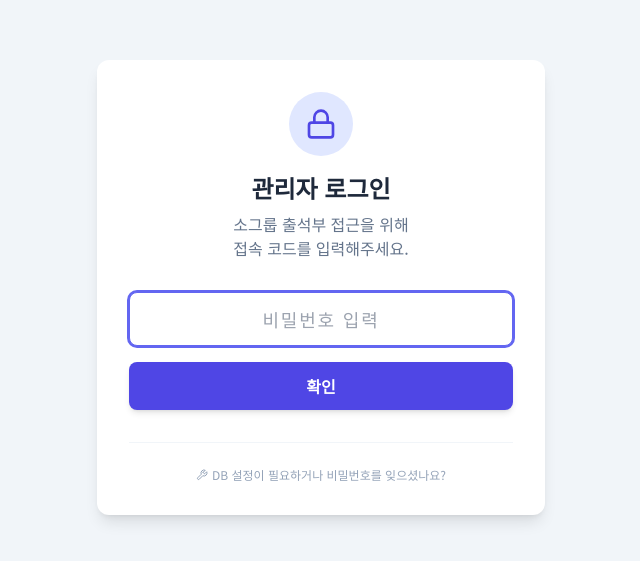
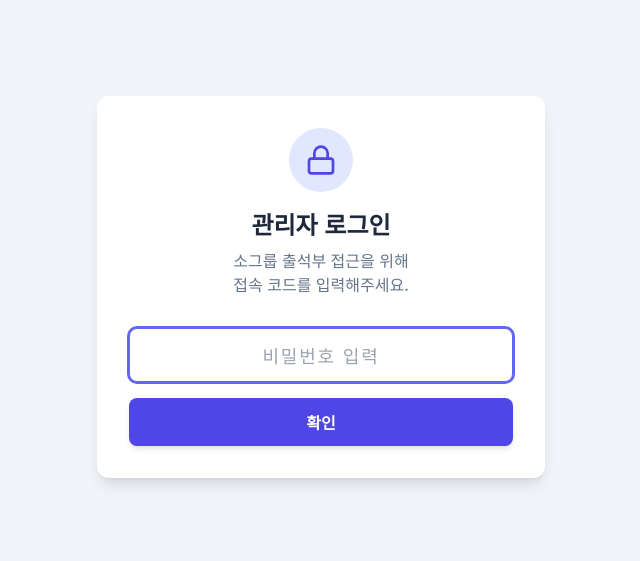
Before and after one commit to 0929smj/chun2, a React (Vite) app: page / in a window 1280 px wide. Shown: the part 113-674 px from the top of the page, without its empty margins (319-959 px from the left). Built offline with nearby package versions, Linux system fonts and the light colour scheme; no server answers.

Commit message:
feat: Remove mock data debugging button
Removes the developer-facing button that allowed bypassing authentication and loading mock data. This is no longer needed in production and could be a security concern.

```diff
--- a/App.tsx
+++ b/App.tsx
@@ -9,7 +9,7 @@ import IndividualProfile from './components/IndividualProfile';
 import { INITIAL_MEMBERS, INITIAL_ATTENDANCE, INITIAL_PRAYER_RECORDS, INITIAL_MEETING_STATUS } from './services/mockData';
 import { fetchSheetData, sendAction, getScriptUrl } from './services/sheetService';
 import { Member, AttendanceRecord, PrayerRecord, AttendanceType, MeetingStatus } from './types';
-import { Lock, Wrench } from 'lucide-react';
+import { Lock } from 'lucide-react';
 
 const App: React.FC = () => {
   // Global State
@@ -217,21 +217,6 @@ const App: React.FC = () => {
               확인
             </button>
           </form>
-
-          <div className="mt-8 pt-6 border-t border-slate-100 text-center">
-             <button
-               type="button"
-               onClick={() => {
-                 setUsingMock(true); // Force mock mode
-                 loadMockData(); // Ensure mock data is loaded
-                 setIsAuthenticated(true); // Bypass login
-               }}
-               className="text-xs text-slate-400 flex items-center justify-center w-full hover:text-indigo-600 transition-colors"
-             >
-               <Wrench size={12} className="mr-1" />
-               DB 설정이 필요하거나 비밀번호를 잊으셨나요?
-             </button>
-          </div>
         </div>
       </div>
     );
```
